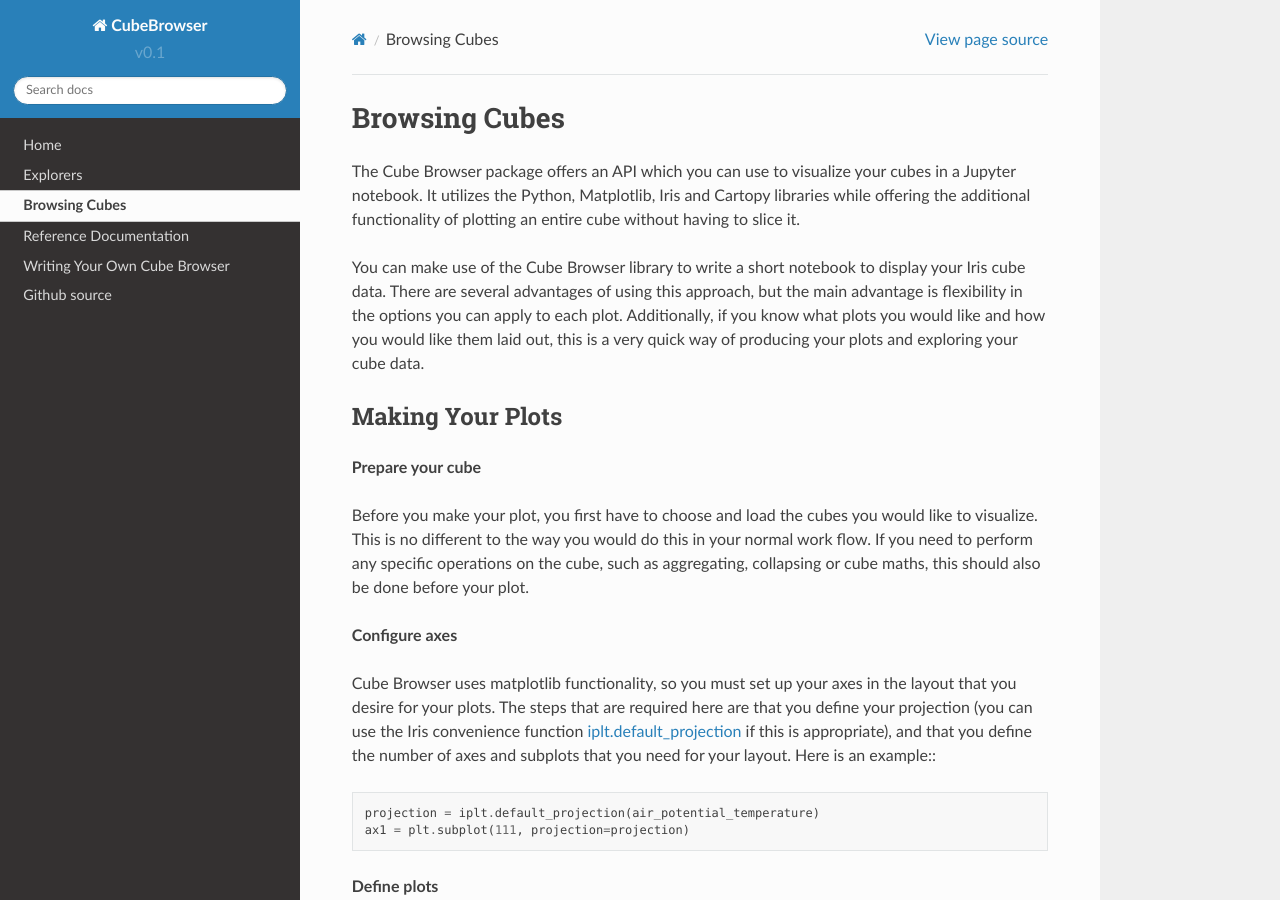
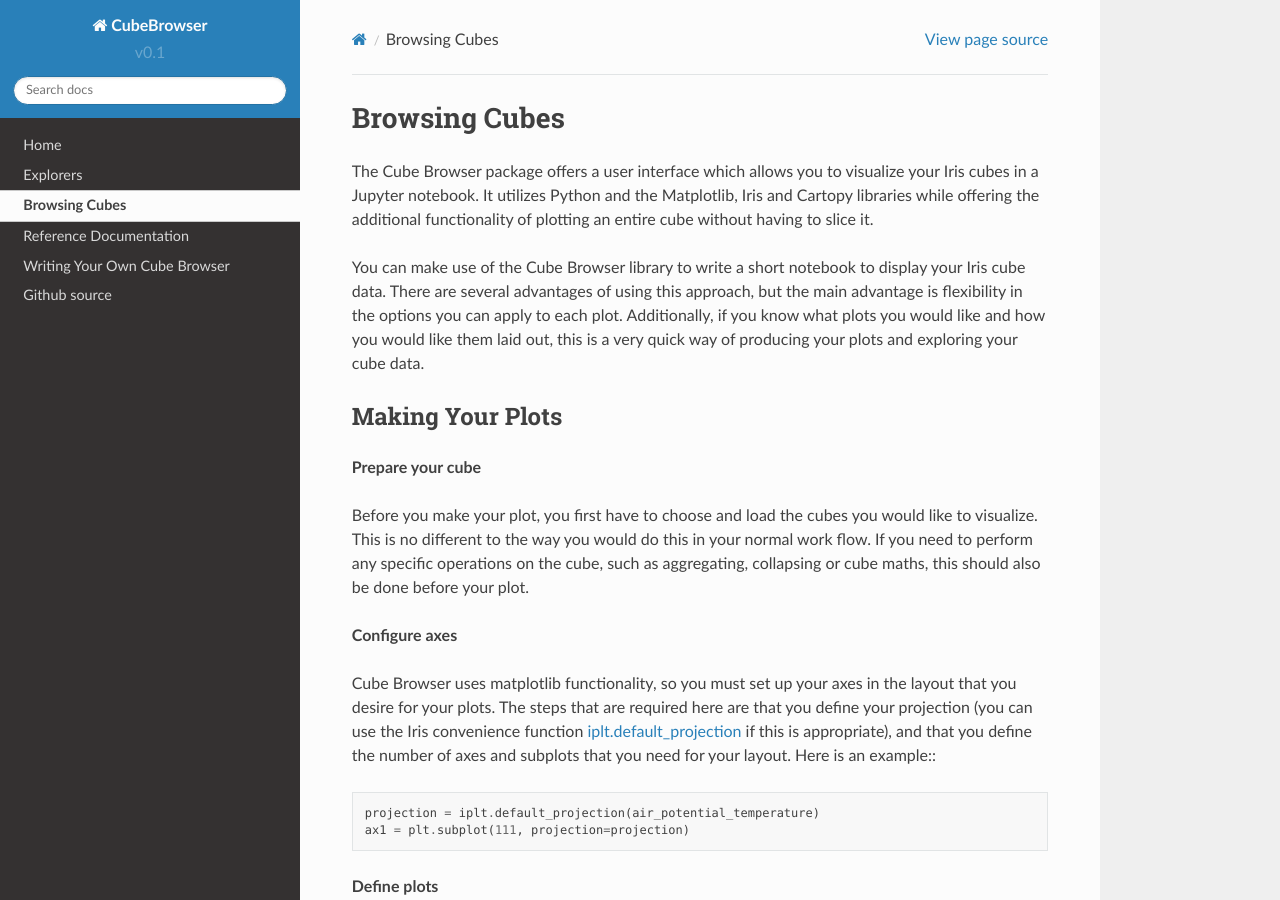
Before and after one commit to SciTools/cube_browser, a Sphinx documentation site: the page built from doc/browsing_cubes/intro.rst, in a window 1280 px wide and 900 px high. Built offline with Sphinx 7.4.7 and the Read the Docs theme 2.0.0, drawn with Linux system fonts in a browser that asks for light colours.

Commit message:
just a little change

```diff
--- a/doc/browsing_cubes/intro.rst
+++ b/doc/browsing_cubes/intro.rst
@@ -1,8 +1,8 @@
 Browsing Cubes
 ==============
 
-The Cube Browser package offers an API which you can use to visualize your cubes in a Jupyter notebook.
-It utilizes the Python, Matplotlib, Iris and Cartopy libraries while offering the additional functionality of plotting an entire cube without having to slice it.
+The Cube Browser package offers a user interface which allows you to visualize your Iris cubes in a Jupyter notebook.
+It utilizes Python and the Matplotlib, Iris and Cartopy libraries while offering the additional functionality of plotting an entire cube without having to slice it.
 
 You can make use of the Cube Browser library to write a short notebook to display your Iris cube data.
 There are several advantages of using this approach, but the main advantage is flexibility in the options you can apply to each plot.
```
